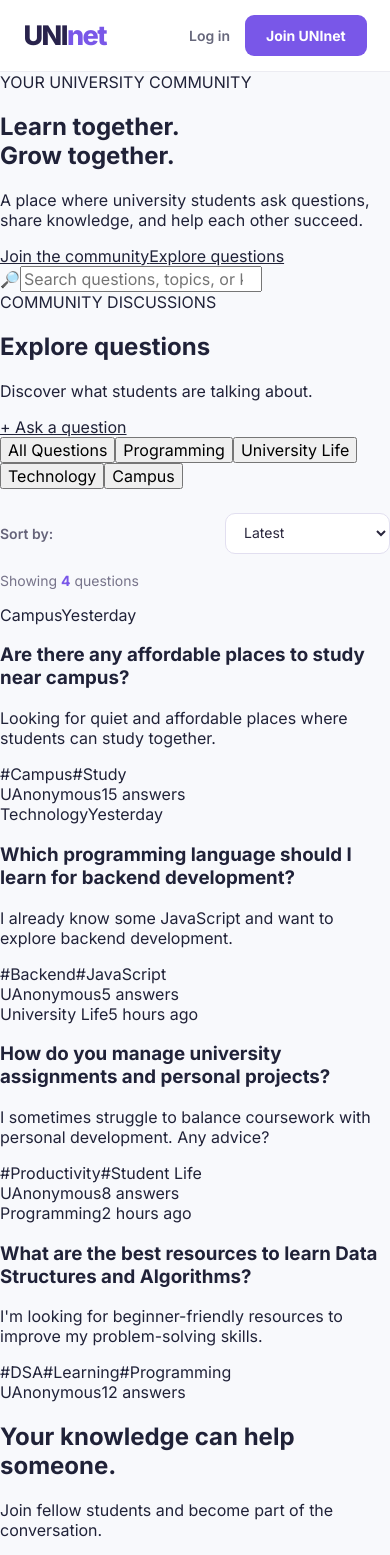
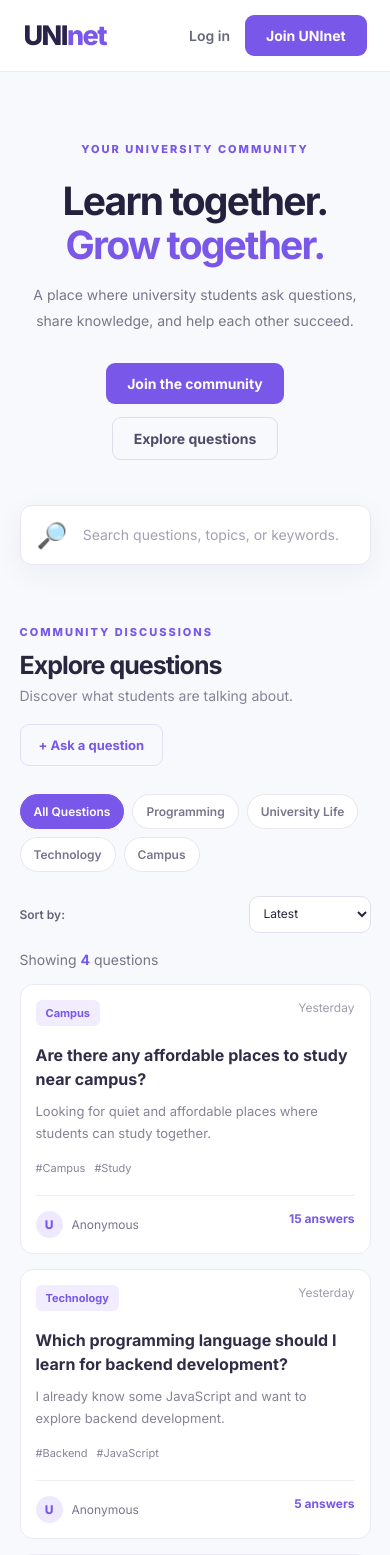
Before and after one commit to vsr2414/UNInet, a React (Vite) app in the folder client/: page / in a window 390 px wide. Shown: the top 1555 px of the page. Built offline with nearby package versions, Linux system fonts and the light colour scheme.

Commit message:
added stylings to home page

```diff
--- a/client/src/pages/Home.css
+++ b/client/src/pages/Home.css
@@ -1,11 +1,260 @@
+
+.home-page {
+  min-height: 100vh;
+  background: #f8f9fc;
+  color: #202238;
+  text-align: left;
+}
+
+.home-navbar {
+  height: 76px;
+  padding: 0 8%;
+  display: flex;
+  align-items: center;
+  justify-content: space-between;
+  background: #ffffff;
+  border-bottom: 1px solid #ececf2;
+}
+
+.home-logo {
+  color: #29234c;
+  font-size: 27px;
+  font-weight: 800;
+  letter-spacing: -1.5px;
+  text-decoration: none;
+}
+
+.home-logo span {
+  color: #7957e8;
+}
+
+.home-nav-links,
+.home-nav-actions {
+  display: flex;
+  align-items: center;
+  gap: 30px;
+}
+
+.home-nav-links a,
+.home-login {
+  color: #66677b;
+  font-size: 14px;
+  font-weight: 600;
+  text-decoration: none;
+  transition: color 0.2s;
+}
+
+.home-nav-links a:hover,
+.home-login:hover {
+  color: #7957e8;
+}
+
+.home-register,
+.home-primary-button {
+  display: inline-flex;
+  align-items: center;
+  justify-content: center;
+  padding: 12px 21px;
+  border-radius: 9px;
+  background: #7957e8;
+  color: white;
+  font-size: 14px;
+  font-weight: 700;
+  text-decoration: none;
+  transition: background 0.2s, transform 0.2s;
+}
+
+.home-register:hover,
+.home-primary-button:hover {
+  background: #6340d1;
+  transform: translateY(-2px);
+}
+
+.home-main {
+  width: min(1100px, 88%);
+  margin: 0 auto;
+}
+
+.home-hero {
+  padding: 90px 0 65px;
+  text-align: center;
+}
+
+.home-eyebrow,
+.home-section-label {
+  color: #7957e8;
+  font-size: 11px;
+  font-weight: 800;
+  letter-spacing: 2px;
+}
+
+.home-hero h1 {
+  margin: 22px 0 16px;
+  color: #24213e;
+  font-size: clamp(42px, 6vw, 66px);
+  line-height: 1.12;
+  letter-spacing: -3px;
+}
+
+.home-hero h1 span {
+  color: #7957e8;
+}
+
+.home-hero > p {
+  max-width: 590px;
+  margin: 0 auto;
+  color: #77778b;
+  font-size: 16px;
+  line-height: 1.8;
+}
+
+.home-hero-actions {
+  display: flex;
+  justify-content: center;
+  flex-wrap: wrap;
+  gap: 13px;
+  margin-top: 30px;
+}
+
+.home-secondary-button {
+  display: inline-flex;
+  align-items: center;
+  justify-content: center;
+  padding: 12px 21px;
+  border: 1px solid #e1dced;
+  border-radius: 9px;
+  color: #514a69;
+  font-size: 14px;
+  font-weight: 700;
+  text-decoration: none;
+  transition: background 0.2s;
+}
+
+.home-secondary-button:hover {
+  background: #f0ecfb;
+}
+
+.home-search-section {
+  max-width: 720px;
+  margin: 0 auto 75px;
+}
+
+.home-search-box {
+  display: flex;
+  align-items: center;
+  gap: 13px;
+  padding: 17px 21px;
+  background: white;
+  border: 1px solid #e9e7f0;
+  border-radius: 12px;
+  box-shadow: 0 8px 30px rgba(44, 35, 90, 0.05);
+}
+
+.search-icon {
+  color: #7957e8;
+  font-size: 25px;
+}
+
+.home-search-box input {
+  width: 100%;
+  border: none;
+  outline: none;
+  background: transparent;
+  color: #29273c;
+  font-size: 14px;
+}
+
+.home-search-box input::placeholder {
+  color: #a3a1b1;
+}
+
+.home-section-heading {
+  display: flex;
+  align-items: flex-end;
+  justify-content: space-between;
+  gap: 20px;
+  margin-bottom: 28px;
+}
+
+.home-section-heading h2 {
+  margin: 10px 0 7px;
+  color: #29263f;
+  font-size: 30px;
+  letter-spacing: -1px;
+}
+
+.home-section-heading p {
+  margin: 0;
+  color: #858497;
+  font-size: 14px;
+}
+
+.home-ask-button {
+  flex-shrink: 0;
+  padding: 12px 18px;
+  border: 1px solid #e4def7;
+  border-radius: 9px;
+  color: #7957e8;
+  font-size: 13px;
+  font-weight: 700;
+  text-decoration: none;
+  transition: background 0.2s;
+}
+
+.home-ask-button:hover {
+  background: #f0ecfb;
+}
+
+.home-category-list {
+  display: flex;
+  flex-wrap: wrap;
+  gap: 10px;
+  margin-bottom: 22px;
+}
+
+.home-category {
+  padding: 10px 16px;
+  border: 1px solid #e8e6ef;
+  border-radius: 30px;
+  background: white;
+  color: #77768b;
+  cursor: pointer;
+  font-size: 12px;
+  font-weight: 600;
+  transition: all 0.2s;
+}
+
+.home-category:hover {
+  border-color: #b9a9f0;
+  color: #7957e8;
+}
+
+.home-category.active {
+  border-color: #7957e8;
+  background: #7957e8;
+  color: white;
+}
+
+.home-question-list {
+  display: grid;
+  gap: 15px;
+}
+
 .home-question-card {
   display: block;
+  padding: 25px;
+  border: 1px solid #eceaf2;
+  border-radius: 13px;
+  background: white;
   color: inherit;
   text-decoration: none;
   cursor: pointer;
+  transition: transform 0.2s, box-shadow 0.2s;
 }
 
 .home-question-card:hover {
+  transform: translateY(-2px);
+  box-shadow: 0 10px 30px rgba(44, 35, 90, 0.06);
   text-decoration: none;
 }
 
@@ -13,6 +262,140 @@
   outline: 3px solid #7957e8;
   outline-offset: 4px;
 }
+
+.question-top,
+.question-footer {
+  display: flex;
+  align-items: center;
+  justify-content: space-between;
+  gap: 12px;
+}
+
+.question-category {
+  padding: 6px 10px;
+  border-radius: 6px;
+  background: #f1edff;
+  color: #7957e8;
+  font-size: 11px;
+  font-weight: 700;
+}
+
+.question-time {
+  color: #a09eae;
+  font-size: 12px;
+}
+
+.home-question-card h3 {
+  margin: 17px 0 9px;
+  color: #302d47;
+  font-size: 17px;
+  line-height: 1.5;
+}
+
+.question-description {
+  margin: 0;
+  color: #858497;
+  font-size: 13px;
+  line-height: 1.7;
+}
+
+.question-tags {
+  display: flex;
+  flex-wrap: wrap;
+  gap: 9px;
+  margin: 17px 0 20px;
+}
+
+.question-tags span {
+  color: #88849c;
+  font-size: 11px;
+}
+
+.question-footer {
+  padding-top: 15px;
+  border-top: 1px solid #f0eff4;
+}
+
+.question-author {
+  display: flex;
+  align-items: center;
+  gap: 9px;
+  color: #77768b;
+  font-size: 12px;
+}
+
+.author-avatar {
+  width: 27px;
+  height: 27px;
+  display: grid;
+  place-items: center;
+  border-radius: 50%;
+  background: #eee9ff;
+  color: #7957e8;
+  font-weight: 800;
+}
+
+.question-answers {
+  color: #7957e8;
+  font-size: 12px;
+  font-weight: 700;
+}
+
+.home-empty-state {
+  padding: 45px 20px;
+  border: 1px dashed #dcd7e9;
+  border-radius: 12px;
+  background: white;
+  text-align: center;
+}
+
+.home-empty-state h3 {
+  color: #302d47;
+}
+
+.home-empty-state p {
+  color: #858497;
+  font-size: 13px;
+}
+
+.home-join-section {
+  margin: 90px 0 70px;
+  padding: 55px 20px;
+  border-radius: 18px;
+  background: #29234c;
+  text-align: center;
+}
+
+.home-join-section h2 {
+  margin: 0 0 12px;
+  color: white;
+  font-size: 28px;
+}
+
+.home-join-section p {
+  margin-bottom: 25px;
+  color: #c7c0df;
+  font-size: 14px;
+}
+
+.home-footer {
+  min-height: 90px;
+  padding: 20px 8%;
+  display: flex;
+  align-items: center;
+  justify-content: space-between;
+  gap: 20px;
+  background: white;
+  border-top: 1px solid #ececf2;
+}
+
+.home-footer p,
+.home-footer > span {
+  color: #9290a0;
+  font-size: 12px;
+}
+
+/* Question feed sorting */
 
 .home-sort-container {
   display: flex;
@@ -45,11 +428,7 @@
   box-shadow: 0 0 0 3px rgba(121, 87, 232, 0.12);
 }
 
-@media (max-width: 480px) {
-  .home-sort-container {
-    justify-content: space-between;
-  }
-}
+/* Question feed result count */
 
 .home-results-count {
   margin: 0 0 16px;
@@ -61,6 +440,8 @@
   color: #7957e8;
   font-weight: 700;
 }
+
+/* Clear filters button */
 
 .home-clear-filters {
   margin-top: 16px;
@@ -84,3 +465,179 @@
   outline: 3px solid rgba(121, 87, 232, 0.3);
   outline-offset: 3px;
 }
+
+/* Tablet layout */
+
+@media (max-width: 900px) {
+  .home-navbar {
+    padding: 0 5%;
+  }
+
+  .home-nav-links,
+  .home-nav-actions {
+    gap: 18px;
+  }
+
+  .home-main {
+    width: 90%;
+  }
+
+  .home-hero {
+    padding: 75px 0 55px;
+  }
+
+  .home-section-heading h2 {
+    font-size: 27px;
+  }
+}
+
+/* Original mobile layout */
+
+@media (max-width: 650px) {
+  .home-navbar {
+    height: auto;
+    min-height: 70px;
+    padding: 15px 6%;
+    flex-wrap: wrap;
+    gap: 15px;
+  }
+
+  .home-nav-links {
+    display: none;
+  }
+
+  .home-nav-actions {
+    gap: 15px;
+  }
+
+  .home-main {
+    width: 90%;
+  }
+
+  .home-hero {
+    padding: 65px 0 45px;
+  }
+
+  .home-hero h1 {
+    letter-spacing: -2px;
+  }
+
+  .home-search-section {
+    margin-bottom: 55px;
+  }
+
+  .home-section-heading {
+    align-items: flex-start;
+    flex-direction: column;
+  }
+
+  .home-question-card {
+    padding: 18px;
+  }
+
+  .home-join-section {
+    margin: 65px 0 45px;
+    padding: 40px 18px;
+  }
+
+  .home-footer {
+    flex-direction: column;
+    text-align: center;
+  }
+
+  .home-sort-container {
+    justify-content: space-between;
+  }
+}
+
+/* Small mobile screens */
+
+@media (max-width: 480px) {
+  .home-logo {
+    font-size: 24px;
+  }
+
+  .home-nav-actions {
+    gap: 10px;
+  }
+
+  .home-register {
+    padding: 10px 14px;
+    font-size: 12px;
+  }
+
+  .home-login {
+    font-size: 12px;
+  }
+
+  .home-hero h1 {
+    font-size: 39px;
+    letter-spacing: -1.8px;
+  }
+
+  .home-hero > p {
+    font-size: 14px;
+  }
+
+  .home-search-box {
+    padding: 14px 16px;
+  }
+
+  .home-section-heading h2 {
+    font-size: 25px;
+  }
+
+  .home-category-list {
+    gap: 8px;
+  }
+
+  .home-category {
+    padding: 9px 13px;
+  }
+
+  .home-question-card {
+    padding: 15px;
+  }
+
+  .home-question-card h3 {
+    font-size: 16px;
+  }
+
+  .question-top,
+  .question-footer {
+    align-items: flex-start;
+  }
+
+  .question-time {
+    text-align: right;
+  }
+
+  .home-sort-container {
+    gap: 8px;
+  }
+
+  .home-sort-container label {
+    font-size: 12px;
+  }
+
+  .home-sort-container select {
+    max-width: 155px;
+    padding: 9px 10px;
+    font-size: 12px;
+  }
+
+  .home-join-section h2 {
+    font-size: 24px;
+  }
+}
+
+/* Accessibility: reduced motion */
+
+@media (prefers-reduced-motion: reduce) {
+  .home-question-card,
+  .home-register,
+  .home-primary-button,
+  .home-clear-filters {
+    transition: none;
+  }
+}
```
